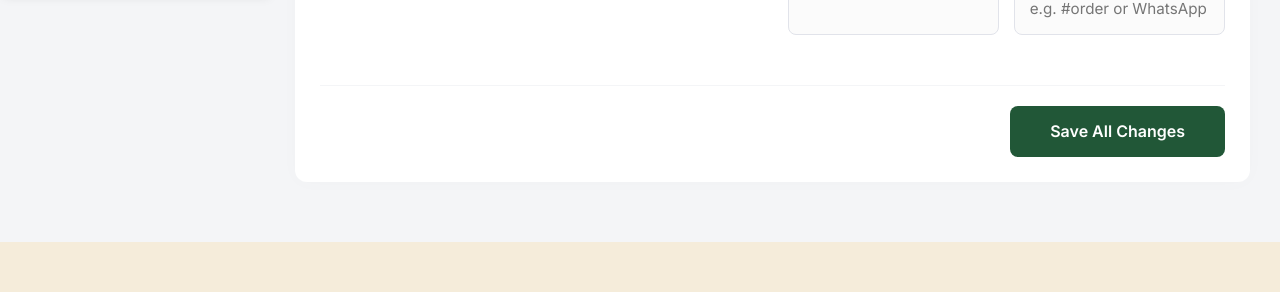
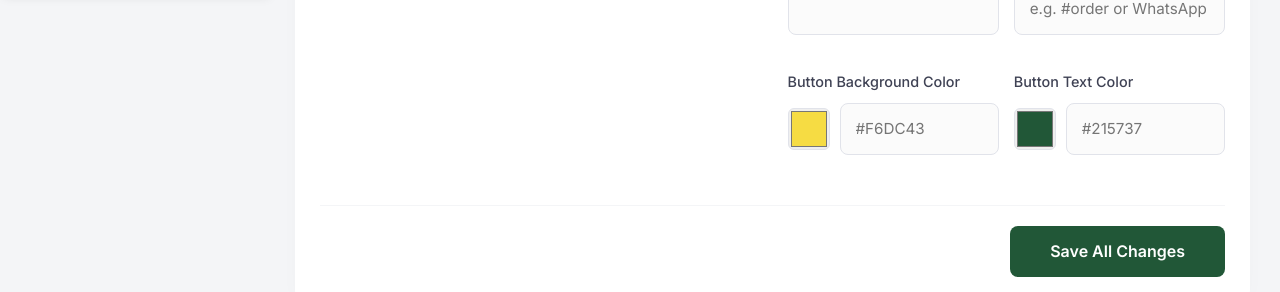
Before and after one commit to miftahsteven/moeltiva, a Next.js app: page /admin/hero in a window 1280 px wide. Shown: the part 803-1095 px from the top of the page. Before the commit the page ends 1045 px from the top, so only its background shows below. Built offline with nearby package versions, Linux system fonts and the light colour scheme; no server answers; sample sign-in values are in the browser's storage; a web font is replaced by a local one.

Commit message:
ada tambahan CTA

```diff
--- a/app/admin/hero/page.js
+++ b/app/admin/hero/page.js
@@ -14,7 +14,9 @@ export default function AdminHeroPage() {
     headerCta: '',
     buttonCta: '',
     buyButtonCta: '',
-    buyButtonLink: ''
+    buyButtonLink: '',
+    buyButtonBg: '',
+    buyButtonTextColor: ''
   });
   const [hashtagInput, setHashtagInput] = useState('');
   const [loading, setLoading] = useState(true);
@@ -248,6 +250,50 @@ export default function AdminHeroPage() {
                 <input type="text" name="buyButtonLink" className="admin-input" value={formData.buyButtonLink || ''} onChange={handleChange} placeholder="e.g. #order or WhatsApp link" />
               </div>
             </div>
+            <div style={{ display: 'grid', gridTemplateColumns: '1fr 1fr', gap: '15px', marginTop: '15px' }}>
+              <div className="admin-form-group">
+                <label>Button Background Color</label>
+                <div style={{ display: 'flex', gap: '10px', alignItems: 'center' }}>
+                  <input
+                    type="color"
+                    name="buyButtonBg"
+                    value={formData.buyButtonBg || '#F6DC43'}
+                    onChange={handleChange}
+                    style={{ border: '1px solid #e1e3ea', borderRadius: '6px', width: '42px', height: '42px', padding: '2px', cursor: 'pointer' }}
+                  />
+                  <input
+                    type="text"
+                    name="buyButtonBg"
+                    className="admin-input"
+                    value={formData.buyButtonBg || ''}
+                    onChange={handleChange}
+                    placeholder="#F6DC43"
+                    style={{ flex: 1 }}
+                  />
+                </div>
+              </div>
+              <div className="admin-form-group">
+                <label>Button Text Color</label>
+                <div style={{ display: 'flex', gap: '10px', alignItems: 'center' }}>
+                  <input
+                    type="color"
+                    name="buyButtonTextColor"
+                    value={formData.buyButtonTextColor || '#215737'}
+                    onChange={handleChange}
+                    style={{ border: '1px solid #e1e3ea', borderRadius: '6px', width: '42px', height: '42px', padding: '2px', cursor: 'pointer' }}
+                  />
+                  <input
+                    type="text"
+                    name="buyButtonTextColor"
+                    className="admin-input"
+                    value={formData.buyButtonTextColor || ''}
+                    onChange={handleChange}
+                    placeholder="#215737"
+                    style={{ flex: 1 }}
+                  />
+                </div>
+              </div>
+            </div>
           </section>
         </div>
 
```
Also changed, not shown: components/Header.jsx (+10 -0 lines).
